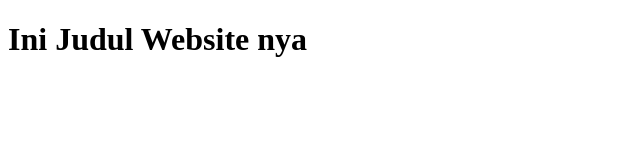
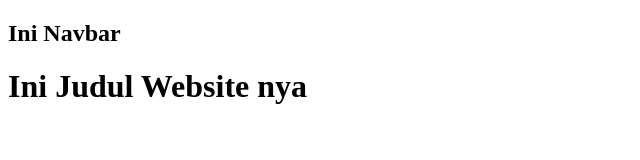
Before and after one commit to FigoArbiansyah/company-profile, a plain HTML site: page index.html in a window 1280 px wide. Shown: the whole page, without its empty margins (0-640 px from the left). Drawn offline with Linux system fonts and the light colour scheme.

Commit message:
menambahkan header

```diff
--- a/index.html
+++ b/index.html
@@ -6,6 +6,11 @@
     <title>Company Profile</title>
   </head>
   <body>
+    <header>
+      <nav>
+        <h1>Ini Navbar</h1>
+      </nav>
+    </header>
     <h1>Ini Judul Website nya</h1>
   </body>
 </html>
```
